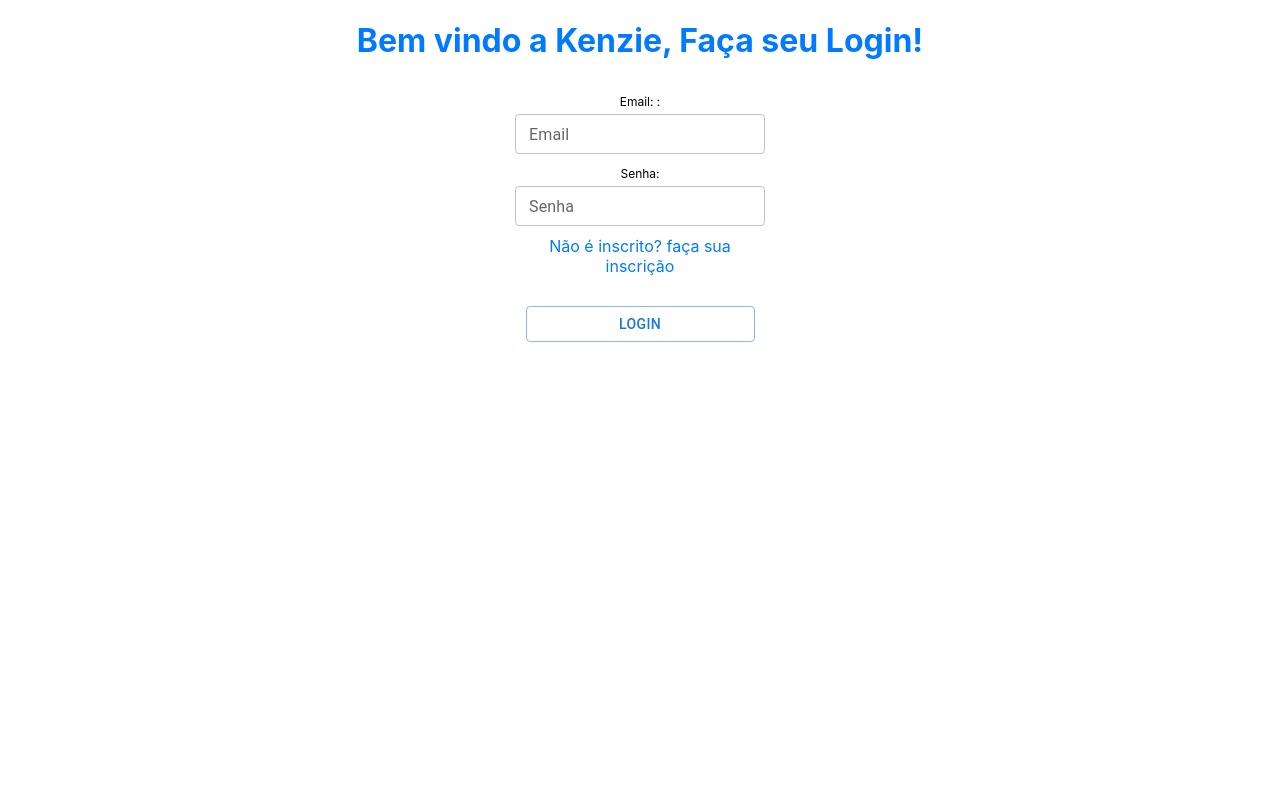
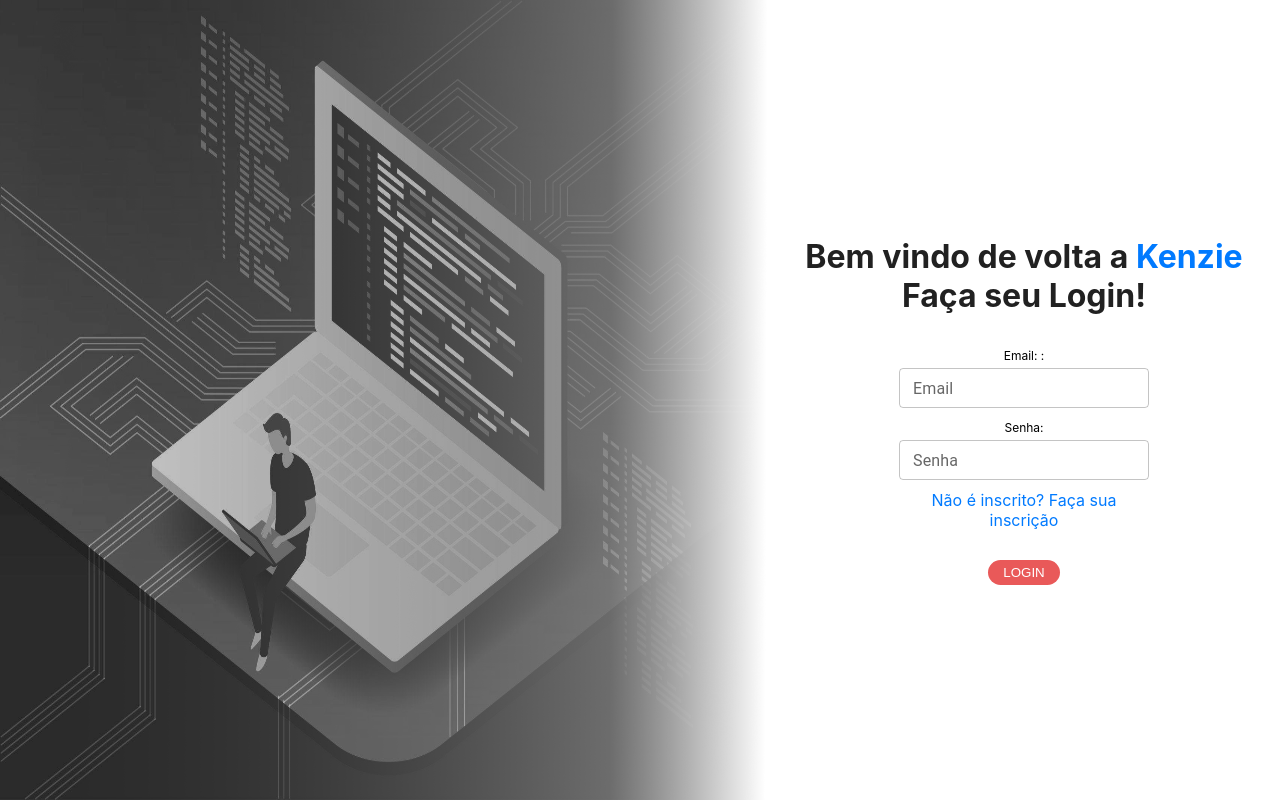
Before and after one commit to Kenzie-Academy-Brasil-Developers/react-entrega-s2-kenzie-hub-guilherminol, a React (Create React App) app: page /Login in a window 1280 px wide. Built offline with nearby package versions, Linux system fonts and the light colour scheme.

Commit message:
Refatoring Login CSS

```diff
--- a/src/pages/Home/index.jsx
+++ b/src/pages/Home/index.jsx
@@ -1,7 +1,8 @@
 import { Header, Container, Content } from "./style";
-import { Link } from "react-router-dom";
+import { Link, useHistory } from "react-router-dom";
 import { Button } from "../../components/Button/style";
 const Home = () => {
+  const history = useHistory();
   return (
     <Container>
       <Header>
@@ -12,21 +13,23 @@
               <Link to="/contact">Contatos</Link>
             </li>
             <li>
-              <Button>Login</Button>
+              <Button onClick={() => history.push("/login")}>Login</Button>
             </li>
           </ul>
         </nav>
       </Header>
       <Content>
         <h1>
-          Bem vindo ao <span>KenzieHub</span>, a rede social da Kenzie Academy,
-          escola que mais cresce no Brasil
+          Bem vindo ao <span>KenzieHub</span> - a rede social da Kenzie Academy,
+          escola que mais cresce no Brasil !
         </h1>
         <h4>
           Compartilhe suas novas habilidades com seus amigos do curso e compita
           de modo saudável para se desenvolver como Dev
         </h4>
-        <Button fontSize={20}>Quero me registar</Button>
+        <Button onClick={() => history.push("/register")} fontSize={20}>
+          Quero me registar
+        </Button>
       </Content>
     </Container>
   );
--- a/src/pages/Login/index.jsx
+++ b/src/pages/Login/index.jsx
@@ -1,10 +1,12 @@
-import { TextField, Button } from "@material-ui/core";
+import { TextField } from "@material-ui/core";
+import { Button } from "../../components/Button/style";
 import * as yup from "yup";
 import { yupResolver } from "@hookform/resolvers/yup";
 import { useForm } from "react-hook-form";
-import { Form, Title } from "./style.js";
+import { Form, Title, Container } from "./style.js";
 import { Link, Redirect, useHistory } from "react-router-dom";
 import api from "../../services/api.js";
+import imageProgrammer from "../../images/Programmer.png";
 
 const Login = ({ isLogged, setIsLogged }) => {
   const formSchema = yup.object().shape({
@@ -40,8 +42,13 @@
     return <Redirect to="/Dashboard"></Redirect>;
   }
   return (
-    <>
-      <Title> Bem vindo a Kenzie, Faça seu Login!</Title>
+    <Container>
+      <img src={imageProgrammer} alt="Programmer codding" />
+      <div>
+        <Title>
+          {" "}
+          Bem vindo de volta a <span>Kenzie</span> <br /> Faça seu Login!
+        </Title>
         <Form onSubmit={handleSubmit(onSubmitFunction)}>
           <label>
             <p>
@@ -57,13 +64,12 @@
             <TextField size="small" label="Senha" {...register("senha")} />
           </label>
 
-        <Link to="/">Não é inscrito? faça sua inscrição</Link>
+          <Link to="/Register">Não é inscrito? Faça sua inscrição</Link>
 
-        <Button variant="outlined" type="submit">
-          Login
-        </Button>
+          <Button>Login</Button>
         </Form>
-    </>
+      </div>
+    </Container>
   );
 };
 export default Login;
--- a/src/pages/Login/style.js
+++ b/src/pages/Login/style.js
@@ -4,10 +4,9 @@
   flex-direction: column;
   width: 250px;
   justify-content: space-around;
-  margin: auto;
+  margin: 0 auto;
   text-align: center;
   Button {
-    width: 229px;
     height: 50%;
     margin: 30px auto 0 auto;
   }
@@ -24,6 +23,9 @@
     color: #007aff;
     text-decoration: none;
   }
+  a:hover {
+    text-decoration: underline;
+  }
   span {
     color: red;
   }
@@ -32,6 +34,25 @@
   }
 `;
 export const Title = styled.h1`
-  color: #007aff;
+  color: #212121;
   text-align: center;
+  span {
+    color: #007aff;
+  }
 `;
+export const Container = styled.div`
+  display: flex;
+  background-color: #212121;
+  img {
+    width: 60%;
+    height: 100vh;
+    filter: grayscale(1);
+  }
+  img + div {
+    background-color: #fff;
+    width: 40%;
+    display: flex;
+    flex-direction: column;
+    justify-content: center;
+  }
+`;
```
Also changed, not shown: src/images/Programmer.png (added), 1 other file (tests, documents, lock files or other folders). Lines whose indentation alone changed are shown as unchanged.
